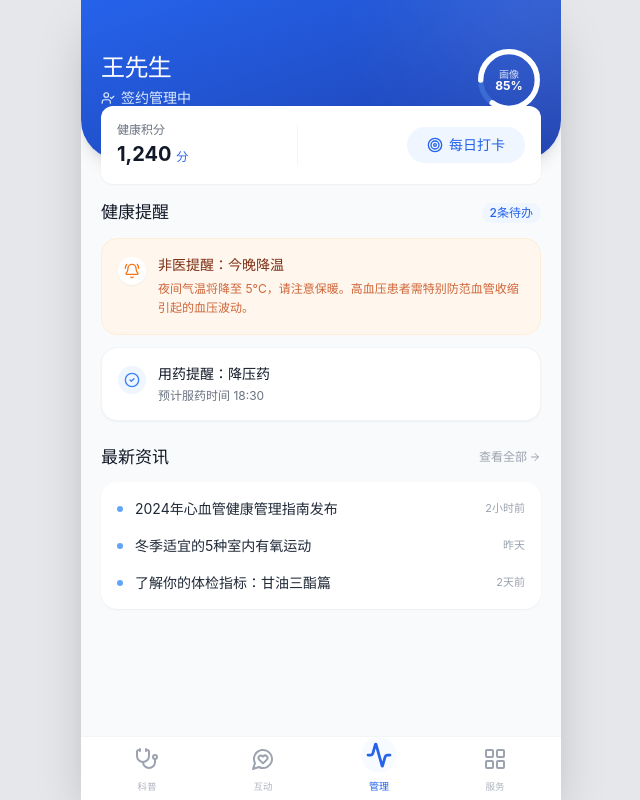
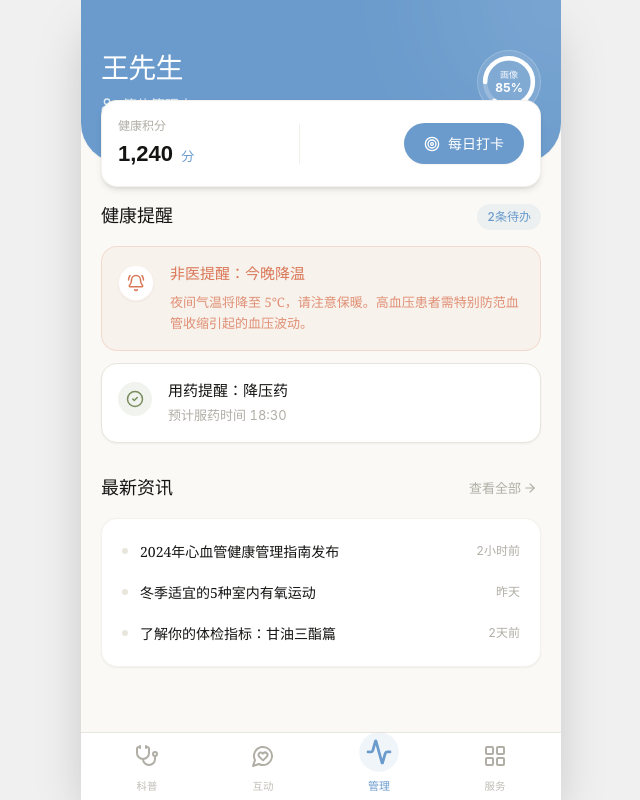
Before and after one commit to zalwarlaxman-boop/demo, a React (Vite) app: page /manage in a window 1280 px wide. Shown: the whole page, without its empty margins (319-959 px from the left). Built offline with nearby package versions, Linux system fonts and the light colour scheme.

Commit message:
feat: 开发手机端React医疗页面
Co-authored-by: traeagent <traeagent@users.noreply.github.com>

```diff
--- a/src/components/Layout.tsx
+++ b/src/components/Layout.tsx
@@ -18,14 +18,14 @@ export default function Layout() {
   const location = useLocation();
 
   return (
-    <div className="flex flex-col h-screen max-w-[480px] mx-auto bg-gray-50 overflow-hidden shadow-2xl relative">
+    <div className="flex flex-col h-screen max-w-[480px] mx-auto bg-[#faf9f5] overflow-hidden shadow-2xl relative">
       {/* Main Content Area */}
       <main className="flex-1 overflow-y-auto overflow-x-hidden relative">
         <Outlet />
       </main>
 
       {/* Bottom Navigation Bar */}
-      <nav className="bg-white border-t border-gray-100 flex items-center justify-around h-16 px-2 shrink-0 pb-safe">
+      <nav className="bg-white border-t border-[#e8e6dc] flex items-center justify-around h-[68px] px-2 shrink-0 pb-safe">
         {navItems.map((item) => {
           const isActive = location.pathname === item.path;
           const Icon = item.icon;
@@ -34,21 +34,21 @@ export default function Layout() {
               key={item.path}
               to={item.path}
               className={cn(
-                "flex flex-col items-center justify-center w-full h-full gap-1 transition-colors duration-200",
-                isActive ? "text-blue-600" : "text-gray-400 hover:text-gray-600"
+                "flex flex-col items-center justify-center w-full h-full gap-1 transition-colors duration-200 outline-none focus-visible:ring-2 focus-visible:ring-[#6a9bcc] rounded-lg",
+                isActive ? "text-[#6a9bcc]" : "text-[#b0aea5] hover:text-[#141413]"
               )}
             >
               <div
                 className={cn(
-                  "p-1 rounded-full transition-all duration-300",
-                  isActive && "bg-blue-50/50 -translate-y-1 scale-110"
+                  "p-1.5 rounded-full transition-all duration-300",
+                  isActive && "bg-[#6a9bcc]/10 -translate-y-1 scale-110"
                 )}
               >
                 <Icon size={24} strokeWidth={isActive ? 2.5 : 2} aria-hidden="true" />
               </div>
               <span
                 className={cn(
-                  "text-[10px] font-medium transition-all duration-300",
+                  "text-[11px] font-medium transition-all duration-300 font-heading",
                   isActive ? "opacity-100 scale-100" : "opacity-80 scale-95"
                 )}
               >
--- a/src/index.css
+++ b/src/index.css
@@ -1,15 +1,41 @@
 @tailwind base;
 @tailwind components;
 @tailwind utilities;
+
+@import url('https://fonts.googleapis.com/css2?family=Lora:ital,wght@0,400..700;1,400..700&family=Poppins:ital,wght@0,100;0,200;0,300;0,400;0,500;0,600;0,700;0,800;0,900;1,100;1,200;1,300;1,400;1,500;1,600;1,700;1,800;1,900&display=swap');
+
+@layer base {
+  :root {
+    --bg-main: #faf9f5;
+    --text-main: #141413;
+    --text-muted: #b0aea5;
+    --bg-muted: #e8e6dc;
+    --medical-blue: #6a9bcc;
+    --health-green: #788c5d;
+    --alert-orange: #d97757;
+  }
+
+  html {
+    font-family: 'Lora', Georgia, serif;
+    background-color: #f0f0f0;
+  }
+
+  h1, h2, h3, h4, h5, h6, .font-heading {
+    font-family: 'Poppins', Arial, sans-serif;
+  }
+}
 
 @layer utilities {
   .pb-safe {
     padding-bottom: env(safe-area-inset-bottom);
   }
+  .tabular-nums {
+    font-variant-numeric: tabular-nums;
+  }
 }
 
 body {
-  @apply bg-gray-200 text-gray-900;
+  @apply bg-[#f0f0f0] text-[var(--text-main)];
   -webkit-tap-highlight-color: transparent;
 }
 
--- a/src/pages/Manage.tsx
+++ b/src/pages/Manage.tsx
@@ -6,25 +6,25 @@ export default function Manage() {
   const [checkedIn, setCheckedIn] = useState(false);
 
   return (
-    <div className="flex flex-col h-full bg-gray-50 overflow-y-auto">
+    <div className="flex flex-col h-full bg-[#faf9f5] overflow-y-auto">
       {/* Header Profile Area */}
       <div className="relative shrink-0 mb-6">
-        <div className="bg-gradient-to-br from-blue-600 to-blue-800 px-5 pt-12 pb-12 rounded-b-[2.5rem] shadow-lg relative overflow-hidden">
+        <div className="bg-[#6a9bcc] px-5 pt-12 pb-12 rounded-b-[40px] shadow-sm relative overflow-hidden">
           <div className="absolute top-0 right-0 w-64 h-64 bg-white/10 rounded-full blur-3xl -translate-y-1/2 translate-x-1/2" />
 
           <div className="flex items-center justify-between relative z-10">
             <div className="text-white">
-              <h1 className="text-2xl font-bold tracking-tight">王先生</h1>
-              <p className="text-blue-100 mt-1 flex items-center gap-1.5 text-sm">
-                <UserCheck size={14} aria-hidden="true" /> 签约管理中
+              <h1 className="text-[28px] font-semibold tracking-tight font-heading">王先生</h1>
+              <p className="text-white/80 mt-1 flex items-center gap-1.5 text-[14px]">
+                <UserCheck size={16} aria-hidden="true" /> 签约管理中
               </p>
             </div>
 
             {/* Circular Progress */}
-            <div className="relative w-16 h-16 flex items-center justify-center">
-              <svg className="w-full h-full transform -rotate-90" viewBox="0 0 36 36">
+            <div className="relative w-16 h-16 flex items-center justify-center bg-white/10 rounded-full backdrop-blur-sm border border-white/20">
+              <svg className="w-full h-full transform -rotate-90 p-1" viewBox="0 0 36 36">
                 <path
-                  className="text-blue-400/30"
+                  className="text-white/20"
                   d="M18 2.0845 a 15.9155 15.9155 0 0 1 0 31.831 a 15.9155 15.9155 0 0 1 0 -31.831"
                   fill="none"
                   stroke="currentColor"
@@ -43,28 +43,30 @@ export default function Manage() {
                 />
               </svg>
               <div className="absolute inset-0 flex flex-col items-center justify-center text-white">
-                <span className="text-[10px] font-medium opacity-80">画像</span>
-                <span className="text-xs font-bold -mt-1">85%</span>
+                <span className="text-[9px] font-medium opacity-90 mt-0.5">画像</span>
+                <span className="text-[12px] font-bold -mt-0.5 tabular-nums">85%</span>
               </div>
             </div>
           </div>
         </div>
 
         {/* Floating Card */}
-        <div className="absolute -bottom-6 left-5 right-5 bg-white rounded-xl shadow-sm p-4 flex justify-between items-center z-20">
+        <div className="absolute -bottom-6 left-5 right-5 bg-white rounded-2xl shadow-md border border-[#e8e6dc]/50 p-4 flex justify-between items-center z-20">
           <div>
-            <p className="text-xs text-gray-500 font-medium">健康积分</p>
-            <p className="text-xl font-bold text-gray-900 mt-0.5">{new Intl.NumberFormat('zh-CN').format(1240)} <span className="text-xs text-blue-600 font-medium">分</span></p>
+            <p className="text-[12px] text-[#b0aea5] font-medium">健康积分</p>
+            <p className="text-[22px] font-semibold text-[#141413] mt-0.5 tabular-nums font-heading">
+              {new Intl.NumberFormat('zh-CN').format(1240)} <span className="text-[13px] text-[#6a9bcc] font-medium font-serif ml-0.5">分</span>
+            </p>
           </div>
-          <div className="w-[1px] h-10 bg-gray-100"></div>
+          <div className="w-[1px] h-10 bg-[#e8e6dc]/60"></div>
           <button
             type="button"
             onClick={() => setCheckedIn(true)}
             disabled={checkedIn}
-            className={`px-5 py-2 rounded-full text-sm font-medium transition-all flex items-center gap-1.5 ${
+            className={`px-5 py-2.5 rounded-full text-[14px] font-medium transition-all flex items-center gap-2 outline-none focus-visible:ring-2 focus-visible:ring-offset-2 focus-visible:ring-[#6a9bcc] ${
               checkedIn
-                ? 'bg-gray-100 text-gray-400 cursor-not-allowed'
-                : 'bg-blue-50 text-blue-600 active:scale-95'
+                ? 'bg-[#e8e6dc]/50 text-[#b0aea5] cursor-not-allowed'
+                : 'bg-[#6a9bcc] text-white shadow-sm hover:bg-[#5b8cbf] active:scale-95'
             }`}
           >
             {checkedIn ? <CheckCircle2 size={16} aria-hidden="true" /> : <Target size={16} aria-hidden="true" />}
@@ -73,61 +75,61 @@ export default function Manage() {
         </div>
       </div>
 
-      <div className="px-5 pt-4 pb-6 space-y-6 flex-1">
+      <div className="px-5 pt-4 pb-6 space-y-8 flex-1">
 
         {/* Reminders */}
         <section>
-          <div className="flex items-center justify-between mb-3">
-            <h2 className="text-[17px] font-bold text-gray-900">健康提醒</h2>
-            <span className="text-xs text-blue-600 font-medium bg-blue-50 px-2 py-0.5 rounded-full">2条待办</span>
+          <div className="flex items-center justify-between mb-4">
+            <h2 className="text-[18px] font-semibold text-[#141413] font-heading">健康提醒</h2>
+            <span className="text-[12px] text-[#6a9bcc] font-medium bg-[#6a9bcc]/10 px-2.5 py-1 rounded-full tabular-nums">2条待办</span>
           </div>
           <div className="space-y-3">
-            <div className="bg-orange-50 border border-orange-100 rounded-2xl p-4 flex gap-3">
-              <div className="mt-0.5 text-orange-500 bg-white rounded-full p-1.5 shadow-sm h-fit">
-                <BellRing size={16} aria-hidden="true" />
+            <button type="button" className="w-full text-left bg-[#d97757]/5 border border-[#d97757]/20 rounded-2xl p-4 flex gap-4 outline-none focus-visible:ring-2 focus-visible:ring-[#d97757] hover:bg-[#d97757]/10 transition-colors">
+              <div className="mt-0.5 text-[#d97757] bg-white rounded-full p-2 shadow-sm h-fit border border-[#d97757]/10 shrink-0">
+                <BellRing size={18} aria-hidden="true" />
               </div>
               <div>
-                <h3 className="text-sm font-bold text-orange-900">非医提醒：今晚降温</h3>
-                <p className="text-xs text-orange-700/80 mt-1 leading-relaxed">
+                <h3 className="text-[15px] font-semibold text-[#d97757] font-heading">非医提醒：今晚降温</h3>
+                <p className="text-[13px] text-[#d97757]/80 mt-1.5 leading-relaxed font-serif">
                   夜间气温将降至 5°C，请注意保暖。高血压患者需特别防范血管收缩引起的血压波动。
                 </p>
               </div>
-            </div>
+            </button>
 
-            <div className="bg-white border border-gray-100 rounded-2xl p-4 flex gap-3 shadow-sm">
-              <div className="mt-0.5 text-blue-500 bg-blue-50 rounded-full p-1.5 h-fit">
-                <CheckCircle2 size={16} aria-hidden="true" />
+            <button type="button" className="w-full text-left bg-white border border-[#e8e6dc] rounded-2xl p-4 flex gap-4 shadow-sm outline-none focus-visible:ring-2 focus-visible:ring-[#6a9bcc] hover:border-[#6a9bcc]/30 transition-colors">
+              <div className="mt-0.5 text-[#788c5d] bg-[#788c5d]/10 rounded-full p-2 h-fit shrink-0">
+                <CheckCircle2 size={18} aria-hidden="true" />
               </div>
               <div>
-                <h3 className="text-sm font-bold text-gray-900">用药提醒：降压药</h3>
-                <p className="text-xs text-gray-500 mt-1">预计服药时间 18:30</p>
+                <h3 className="text-[15px] font-semibold text-[#141413] font-heading">用药提醒：降压药</h3>
+                <p className="text-[13px] text-[#b0aea5] mt-1 tabular-nums">预计服药时间 18:30</p>
               </div>
-            </div>
+            </button>
           </div>
         </section>
 
         {/* Latest News */}
         <section>
-          <div className="flex items-center justify-between mb-3">
-            <h2 className="text-[17px] font-bold text-gray-900">最新资讯</h2>
-            <button className="text-xs text-gray-400 hover:text-gray-600 flex items-center">
-              查看全部 <ArrowRight size={12} className="ml-0.5" />
+          <div className="flex items-center justify-between mb-4">
+            <h2 className="text-[18px] font-semibold text-[#141413] font-heading">最新资讯</h2>
+            <button type="button" className="text-[13px] text-[#b0aea5] hover:text-[#6a9bcc] flex items-center outline-none focus-visible:ring-2 focus-visible:ring-[#6a9bcc] rounded-md px-1 transition-colors">
+              查看全部 <ArrowRight size={14} className="ml-0.5" aria-hidden="true" />
             </button>
           </div>
-          <div className="bg-white rounded-2xl p-4 shadow-sm space-y-4">
+          <div className="bg-white rounded-2xl p-5 shadow-sm border border-[#e8e6dc]/50 space-y-4">
             {[
               { title: "2024年心血管健康管理指南发布", time: "2小时前" },
               { title: "冬季适宜的5种室内有氧运动", time: "昨天" },
               { title: "了解你的体检指标：甘油三酯篇", time: "2天前" }
             ].map((news, idx) => (
-              <button type="button" key={idx} className="w-full flex justify-between items-center group cursor-pointer text-left">
+              <button type="button" key={idx} className="w-full flex justify-between items-center group cursor-pointer text-left outline-none focus-visible:ring-2 focus-visible:ring-[#6a9bcc] rounded-sm py-0.5">
                 <div className="flex items-center gap-3">
-                  <div className="w-1.5 h-1.5 rounded-full bg-blue-400"></div>
-                  <span className="text-[14px] text-gray-800 group-hover:text-blue-600 transition-colors line-clamp-1">
+                  <div className="w-1.5 h-1.5 rounded-full bg-[#e8e6dc] group-hover:bg-[#6a9bcc] transition-colors shrink-0"></div>
+                  <span className="text-[14px] text-[#141413] group-hover:text-[#6a9bcc] transition-colors line-clamp-1 font-serif">
                     {news.title}
                   </span>
                 </div>
-                <span className="text-[11px] text-gray-400 shrink-0 ml-2">{news.time}</span>
+                <span className="text-[12px] text-[#b0aea5] shrink-0 ml-3 tabular-nums">{news.time}</span>
               </button>
             ))}
           </div>
--- a/src/pages/Service.tsx
+++ b/src/pages/Service.tsx
@@ -33,34 +33,34 @@ export default function Service() {
   ];
 
   return (
-    <div className="flex flex-col h-full bg-gray-50 overflow-y-auto">
+    <div className="flex flex-col h-full bg-[#faf9f5] overflow-y-auto">
       {/* Header */}
-      <header className="pt-8 pb-4 px-5 bg-white shrink-0 shadow-sm z-10">
-        <h1 className="text-2xl font-bold text-gray-900 tracking-tight">工在医外</h1>
-        <p className="text-sm text-gray-500 mt-1">专属营养师与健康服务网络</p>
+      <header className="pt-10 pb-4 px-5 bg-[#faf9f5] shrink-0 border-b border-[#e8e6dc]/60 z-10">
+        <h1 className="text-[28px] font-semibold text-[#141413] tracking-tight font-heading">工在医外</h1>
+        <p className="text-[15px] text-[#b0aea5] mt-1 font-serif">专属营养师与健康服务网络</p>
       </header>
 
-      <div className="p-5 space-y-6">
+      <div className="p-5 space-y-8">
 
         {/* Dietitian Section (营养师版块) */}
         <section>
-          <div className="bg-gradient-to-r from-blue-600 to-indigo-600 rounded-3xl p-5 text-white shadow-md relative overflow-hidden">
+          <div className="bg-[#6a9bcc] rounded-[24px] p-6 text-white shadow-sm border border-[#6a9bcc]/20 relative overflow-hidden">
             <div className="absolute top-0 right-0 w-32 h-32 bg-white/10 rounded-full blur-2xl -translate-y-1/2 translate-x-1/4" />
             <div className="relative z-10">
-              <div className="flex items-center gap-2 mb-2">
-                <Users size={20} className="text-blue-200" aria-hidden="true" />
-                <h2 className="text-lg font-bold">营养师专属服务</h2>
+              <div className="flex items-center gap-2.5 mb-3">
+                <Users size={22} className="text-white/90" aria-hidden="true" />
+                <h2 className="text-[18px] font-semibold font-heading">营养师专属服务</h2>
               </div>
-              <p className="text-blue-100 text-sm mb-5 leading-relaxed">
+              <p className="text-white/80 text-[14px] mb-6 leading-relaxed font-serif max-w-[85%]">
                 加入专业营养师群，获取个性化饮食指导、日常食谱打卡与答疑。
               </p>
-              <button type="button" className="bg-white text-blue-600 px-5 py-2.5 rounded-full text-sm font-bold flex items-center gap-2 hover:bg-blue-50 transition-colors shadow-sm active:scale-95">
+              <button type="button" className="bg-white text-[#6a9bcc] px-6 py-2.5 rounded-full text-[14px] font-semibold flex items-center gap-2 hover:bg-[#faf9f5] transition-colors shadow-sm active:scale-95 outline-none focus-visible:ring-2 focus-visible:ring-white focus-visible:ring-offset-2 focus-visible:ring-offset-[#6a9bcc]">
                 立即入群 <ArrowUpRight size={16} aria-hidden="true" />
               </button>
             </div>
 
             {/* Decoration */}
-            <div className="absolute -bottom-4 -right-4 w-24 h-24 bg-white/10 rounded-full flex items-center justify-center">
+            <div className="absolute -bottom-4 -right-4 w-28 h-28 bg-white/10 rounded-full flex items-center justify-center backdrop-blur-sm border border-white/10">
               <Users size={48} className="text-white/20" aria-hidden="true" />
             </div>
           </div>
@@ -68,17 +68,17 @@ export default function Service() {
 
         {/* Jump Space (跳转空间) */}
         <section>
-          <h2 className="text-[17px] font-bold text-gray-900 mb-4 px-1">精选服务</h2>
-          <div className="grid grid-cols-2 gap-3">
+          <h2 className="text-[18px] font-semibold text-[#141413] mb-4 px-1 font-heading">精选服务</h2>
+          <div className="grid grid-cols-2 gap-3.5">
             {services.map((item, idx) => {
               const Icon = item.icon;
               return (
-                <button type="button" key={idx} className="w-full text-left bg-white rounded-2xl p-4 shadow-sm active:scale-95 transition-transform cursor-pointer group border border-gray-100/50">
-                  <div className={`${item.bg} w-10 h-10 rounded-xl flex items-center justify-center mb-3 group-hover:scale-110 transition-transform`}>
-                    <Icon size={20} className={item.color} aria-hidden="true" />
+                <button type="button" key={idx} className="w-full text-left bg-white rounded-2xl p-4 shadow-sm active:scale-[0.98] transition-all cursor-pointer group border border-[#e8e6dc]/60 outline-none focus-visible:ring-2 focus-visible:ring-[#6a9bcc] hover:shadow-md hover:border-[#e8e6dc]">
+                  <div className={`${item.bg} w-11 h-11 rounded-[14px] flex items-center justify-center mb-3.5 group-hover:scale-110 transition-transform`}>
+                    <Icon size={22} className={item.color} aria-hidden="true" />
                   </div>
-                  <h3 className="font-bold text-gray-900 text-[15px]">{item.title}</h3>
-                  <p className="text-[11px] text-gray-500 mt-1 leading-snug">{item.desc}</p>
+                  <h3 className="font-semibold text-[#141413] text-[15px] font-heading">{item.title}</h3>
+                  <p className="text-[12px] text-[#b0aea5] mt-1.5 leading-snug font-serif">{item.desc}</p>
                 </button>
               );
             })}
```
Also changed, not shown: src/pages/Interact.tsx (+33 -31 lines), src/pages/PopSci.tsx (+48 -41 lines).
